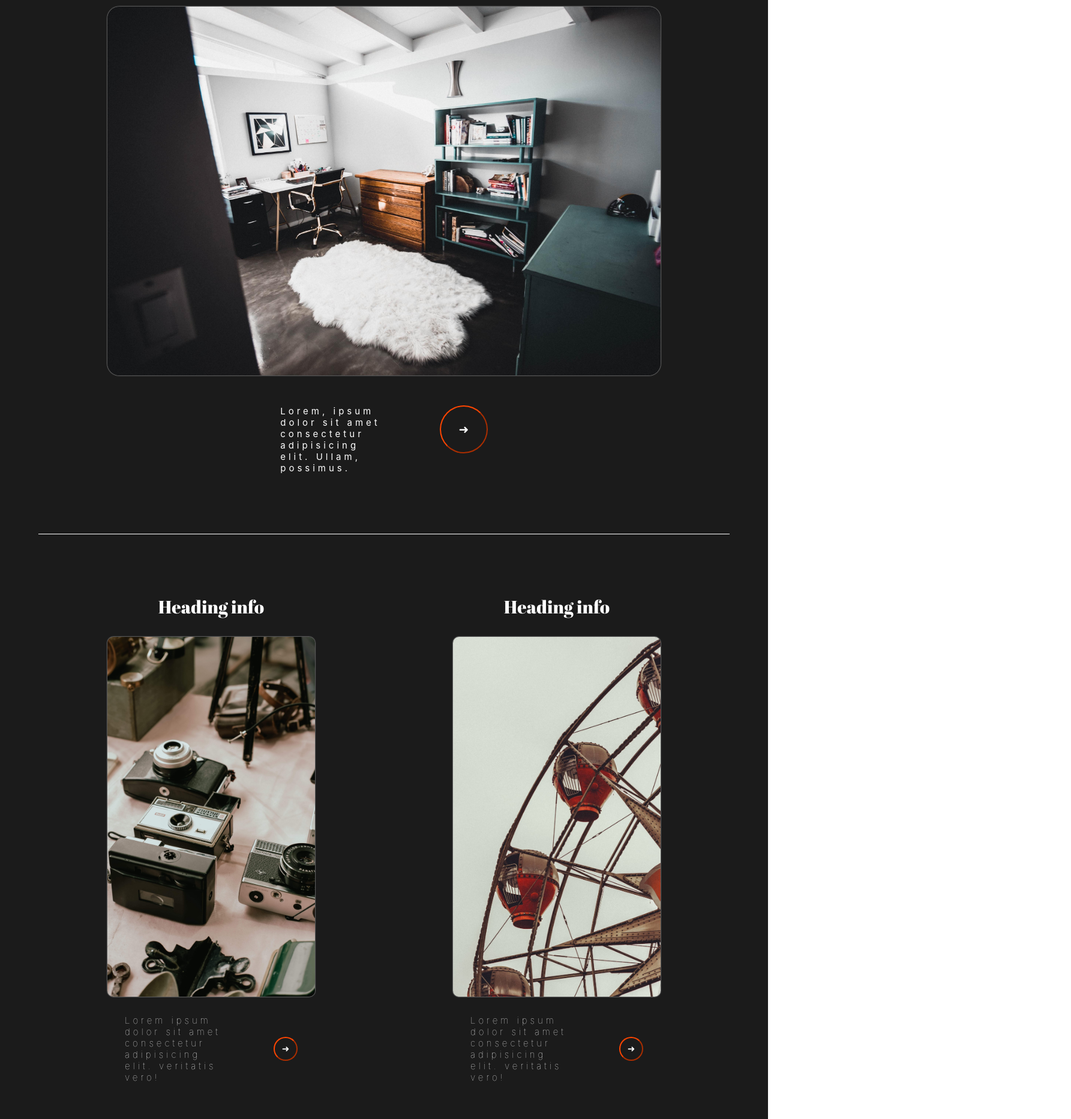
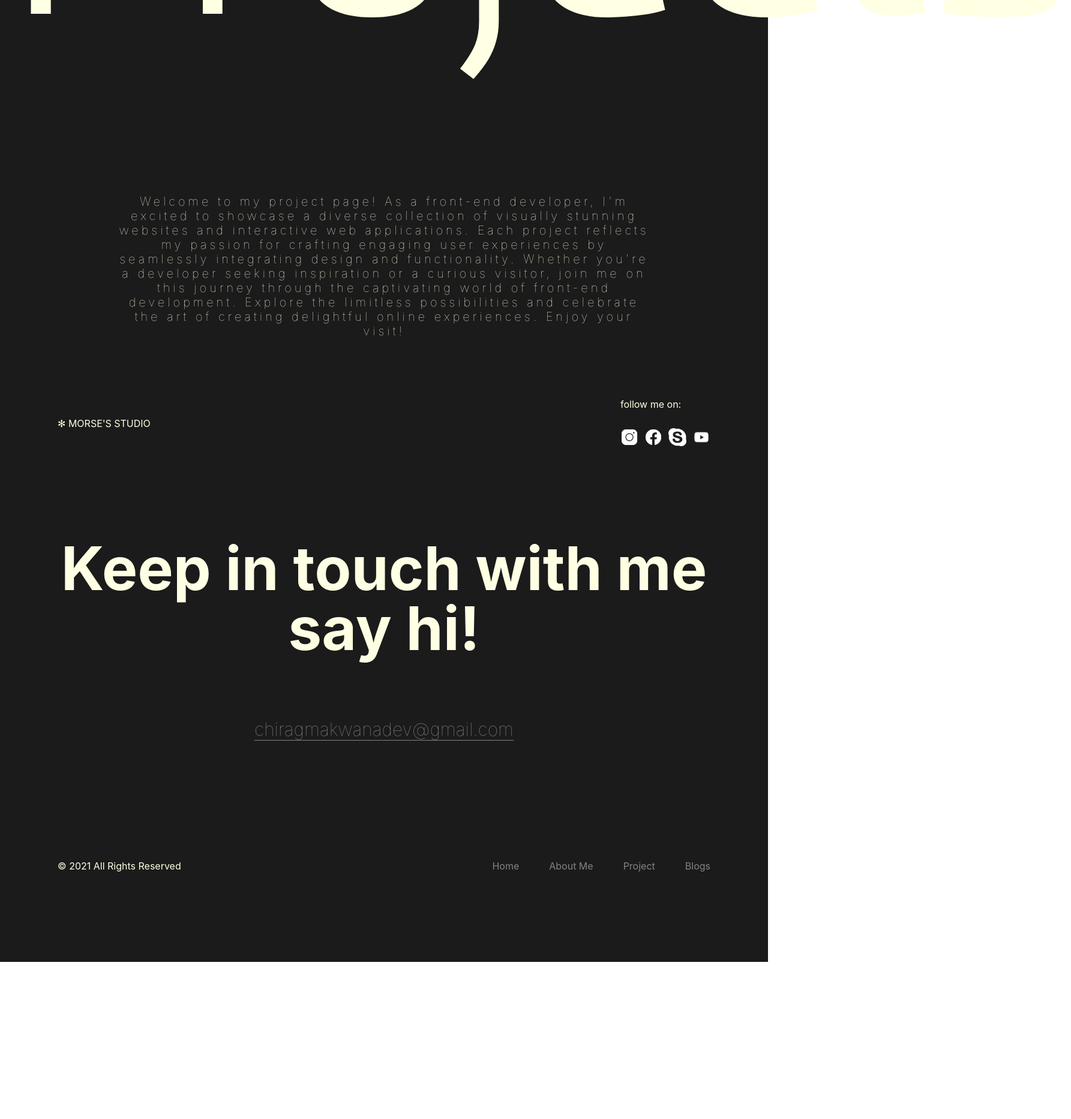
Before and after one commit to chiragmakwanadev/myportfolio, a React (Create React App) app: page /projects in a window 1280 px wide. Shown: the part 620-2486 px from the top of the page at 60% size, 1785 px wide, since content can reach past the window. After the commit the page ends 2224 px from the top, so only its background shows below. Built offline with nearby package versions, Linux system fonts and the light colour scheme; a web font is replaced by a local one.

Commit message:
draggable project

```diff
--- a/src/components/Home/MainPage.js
+++ b/src/components/Home/MainPage.js
@@ -178,6 +178,7 @@ const MainPageBtn = styled(MainButn)`
   width: 20%;
   align-items: center;
   color: black;
+  cursor: pointer;
 
   h2 {
     font-size: 16px;
--- a/src/components/Home/projects.js
+++ b/src/components/Home/projects.js
@@ -1,8 +1,8 @@
 import React from "react";
 import styled from "styled-components";
-import { MainButn } from "../../styles/commonStyle";
 import { HeaderStyle } from "../../styles/commonStyle";
 import { useNavigate } from "react-router-dom";
+import { Carousel } from "../../utils/Carousel";
 
 const Projects = () => {
   const navigate = useNavigate();
@@ -36,7 +36,9 @@ const Projects = () => {
             <ProButn onClick={handleClick}>VIEW PROJECT</ProButn>
           </div>
         </ProjectLeft>
-        <Right></Right>
+        <Right>
+          <Carousel />
+        </Right>
       </Bottom>
     </ProjectBody>
   );
@@ -119,7 +121,7 @@ const Bottom = styled.div`
   width: 90%;
   margin: auto;
   flex-direction: row;
-  padding-bottom: 150px;
+  padding: 100px 0px;
 
   @media (max-width: 1080px) {
     flex-direction: column-reverse;
@@ -149,7 +151,6 @@ const ProjectLeft = styled.div`
 const Right = styled.div`
   display: flex;
   width: 60%;
-  margin: auto;
 
   @media (max-width: 425px) {
     width: 90%;
--- /dev/null
+++ b/src/data/CaraImages.js
@@ -0,0 +1,29 @@
+export const images = [
+  {
+    image: "/images/image2/project1.jpg",
+  },
+  {
+    image: "/images/image2/project2.jpg",
+  },
+  {
+    image: "/images/image2/project3.jpg",
+  },
+  {
+    image: "/images/image2/project4.jpg",
+  },
+  {
+    image: "/images/image2/project4.jpg",
+  },
+  {
+    image: "/images/image2/project4.jpg",
+  },
+  {
+    image: "/images/image2/project4.jpg",
+  },
+  {
+    image: "/images/image2/project4.jpg",
+  },
+  {
+    image: "/images/image2/project4.jpg",
+  },
+];
--- a/src/pages/ProjectsMain.js
+++ b/src/pages/ProjectsMain.js
@@ -1,54 +1,24 @@
 import React from "react";
-import { MainQuote } from "../styles/commonStyle";
+
 import styled from "styled-components";
 
 const Projects1 = () => {
   return (
     <ProjectMain>
       <ProjectUpper>
-        <MainQuote colorStyle="white">
-          <div>My Projects</div>
-        </MainQuote>
+        <Quote>Projects</Quote>
         <UpperContext>
-          Perfection is achieved not when there is nothing more to add, but
-          rather when there is nothing more to take away.
+          Welcome to my project page! As a front-end developer, I'm excited to
+          showcase a diverse collection of visually stunning websites and
+          interactive web applications. Each project reflects my passion for
+          crafting engaging user experiences by seamlessly integrating design
+          and functionality. Whether you're a developer seeking inspiration or a
+          curious visitor, join me on this journey through the captivating world
+          of front-end development. Explore the limitless possibilities and
+          celebrate the art of creating delightful online experiences. Enjoy
+          your visit!
         </UpperContext>
       </ProjectUpper>
-      <ProjectBody1>
-        <HeaderInfo>Heading info</HeaderInfo>
-        <ProImg src="../images/image2/proimg.jpg" alt="" />
-        <Info>
-          <InfoHead>
-            Lorem, ipsum dolor sit amet consectetur adipisicing elit. Ullam,
-            possimus.
-          </InfoHead>
-          <Projectbutton>➜</Projectbutton>
-        </Info>
-      </ProjectBody1>
-      <ProjectBody2>
-        <ProBody2>
-          <HeadInfo>Heading info</HeadInfo>
-          <ProImg2 src="../images/image2/proimg2.jpg" alt="" />
-          <ImgFooter>
-            <ProInfo2>
-              Lorem ipsum dolor sit amet consectetur adipisicing elit. veritatis
-              vero!
-            </ProInfo2>
-            <ProBtn>➜</ProBtn>
-          </ImgFooter>
-        </ProBody2>
-        <ProBody2>
-          <HeadInfo>Heading info</HeadInfo>
-          <ProImg2 src="../images/image2/proimg3.jpg" alt="" />
-          <ImgFooter>
-            <ProInfo2>
-              Lorem ipsum dolor sit amet consectetur adipisicing elit. veritatis
-              vero!
-            </ProInfo2>
-            <ProBtn>➜</ProBtn>
-          </ImgFooter>
-        </ProBody2>
-      </ProjectBody2>
     </ProjectMain>
   );
 };
@@ -64,220 +34,25 @@ const ProjectMain = styled.div`
 `;
 
 const ProjectUpper = styled.div`
-  width: 70%;
+  width: 100%;
   margin: auto;
   text-align: center;
+  justify-content: center;
 `;
 
 const UpperContext = styled.div`
-  color: white;
+  color: #ffffe3;
+  margin: auto;
   padding-top: 50px;
   font-size: 20px;
   font-weight: 100;
   letter-spacing: 5px;
+  width: 70%;
+  padding-top: 200px;
 `;
 
-const ProjectBody1 = styled.div`
-  display: flex;
-  margin: auto;
-  width: 90%;
-  flex-direction: column;
-  align-items: center;
-  padding-top: 100px;
-  padding-bottom: 50px;
-  border-bottom: 1px solid white;
-
-  @media (max-width: 425px) {
-    width: 80%;
-    padding-bottom: 50px;
-  }
+const Quote = styled.h1`
+  color: #ffffe3;
+  font-size: 500px;
+  font-family: "Exo 2", sans-serif;
 `;
-const ProImg = styled.img`
-  width: 80%;
-  object-fit: fill;
-  margin-top: 30px;
-  border-radius: 20px;
-  box-shadow: 0px 0px 2px white;
-
-  @media (max-width: 425px) {
-    width: 80%;
-    height: 250px;
-  }
-`;
-const HeaderInfo = styled.div`
-  font-size: 60px;
-  font-family: "Abril Fatface";
-  color: white;
-
-  @media (max-width: 425px) {
-    font-size: 20px;
-  }
-`;
-const Info = styled.div`
-  display: flex;
-  width: 30%;
-  margin-top: 50px;
-  justify-content: space-between;
-
-  @media (max-width: 1080px) {
-    width: 50%;
-  }
-  @media (max-width: 425px) {
-    width: 90%;
-  }
-`;
-const InfoHead = styled.div`
-  width: 50%;
-  font-size: 15px;
-  letter-spacing: 5px;
-  color: white;
-  margin-bottom: 50px;
-
-  @media (max-width: 1080px) {
-    width: 70%;
-    font-size: 13px;
-  }
-
-  @media (max-width: 425px) {
-    font-size: 10px;
-    font-weight: 100;
-  }
-`;
-const Projectbutton = styled.button`
-  border-radius: 50%;
-  width: 80px;
-  height: 80px;
-  font-size: 20px;
-  color: white;
-  background-color: rgb(27, 27, 27);
-  border-color: orangered;
-
-  &:hover {
-    color: black;
-    background-color: white;
-    transition-duration: 0.5s;
-    transition-delay: 0.1s;
-  }
-
-  @media (max-width: 768px) {
-    width: 50px;
-    height: 50px;
-    font-size: 15px;
-  }
-`;
-
-const ProjectBody2 = styled.div`
-  display: flex;
-  width: 90%;
-  margin: auto;
-  padding-top: 100px;
-  padding-bottom: 100px;
-  border-bottom: 1px solid white;
-
-  @media (max-width: 425px) {
-    flex-direction: column;
-  }
-`;
-const ProBody2 = styled.div`
-  width: 50%;
-  margin: auto;
-  display: flex;
-  flex-direction: column;
-  align-items: center;
-
-  @media (max-width: 425px) {
-    width: 80%;
-    padding-bottom: 50px;
-  }
-`;
-const ProInfo2 = styled.div`
-  width: 60%;
-  font-size: 15px;
-  letter-spacing: 5px;
-  color: white;
-  font-weight: 100;
-  text-align: left;
-
-  @media (max-width: 1080px) {
-    width: 80%;
-    font-size: 13px;
-  }
-
-  @media (max-width: 425px) {
-    width: 90%;
-    font-size: 10px;
-  }
-`;
-
-const HeadInfo = styled.div`
-  font-family: "Abril Fatface";
-  font-size: 30px;
-  color: white;
-  margin-bottom: 30px;
-
-  @media (max-width: 768px) {
-    font-size: 20px;
-  }
-
-  @media (max-width: 425px) {
-    font-size: 15px;
-  }
-`;
-
-const ProImg2 = styled.img`
-  width: 60%;
-  object-fit: cover;
-  height: 600px;
-  border-radius: 10px;
-  box-shadow: 0px 0px 2px white;
-  margin-bottom: 30px;
-
-  @media (max-width: 1080px) {
-    width: 70%;
-    height: 400px;
-  }
-
-  @media (max-width: 768px) {
-    width: 80%;
-    height: 300px;
-  }
-
-  @media (max-width: 425px) {
-    width: 80%;
-    height: 250px;
-  }
-`;
-
-const ProBtn = styled.button`
-  border-radius: 50%;
-  width: 40px;
-  height: 40px;
-  font-size: 15px;
-  font-weight: 100;
-  color: white;
-  background-color: rgb(27, 27, 27);
-  border-color: orangered;
-
-  &:hover {
-    color: black;
-    background-color: white;
-    transition-duration: 0.5s;
-    transition-delay: 0.1s;
-  }
-`;
-
-const ImgFooter = styled.div`
-  display: flex;
-  flex-direction: row;
-  align-items: center;
-  width: 50%;
-  justify-content: space-between;
-
-  @media (max-width: 768px) {
-    width: 70%;
-  }
-
-  @media (max-width: 425px) {
-    width: 90%;
-  }
-`;
--- /dev/null
+++ b/src/utils/Carousel.js
@@ -0,0 +1,64 @@
+import React from "react";
+import { motion } from "framer-motion";
+import { useRef, useEffect, useState } from "react";
+import styled from "styled-components";
+import { images } from "../data/CaraImages";
+
+export const Carousel = () => {
+  const [width, setWidth] = useState(0);
+  const cara = useRef();
+
+  useEffect(() => {
+    setWidth(cara.current.scrollWidth - cara.current.offsetWidth);
+    console.log(cara.current.scrollWidth, cara.current.offsetWidth);
+  }, []);
+
+  return (
+    <Wrapper>
+      <CarouselWrapper ref={cara}>
+        <InnerCarousel drag="x" dragConstraints={{ left: -width, right: 0 }}>
+          {images.map((image) => {
+            return (
+              <Item key={image}>
+                <img src={image.image} alt="" />
+              </Item>
+            );
+          })}
+        </InnerCarousel>
+      </CarouselWrapper>
+    </Wrapper>
+  );
+};
+
+const Wrapper = styled.div`
+  width: 100%;
+`;
+const CarouselWrapper = styled(motion.div)`
+  height: 100%;
+  overflow: hidden;
+  cursor: grab;
+`;
+const InnerCarousel = styled(motion.div)`
+  display: flex;
+  align-items: center;
+  height: 100%;
+  gap: 30px;
+`;
+const Item = styled(motion.div)`
+  /* height: 500px;
+  min-width: 33%; */
+  position: relative;
+  width: 300px;
+  height: 100%;
+  flex-shrink: 0;
+
+  img {
+    position: absolute;
+    inset: 0;
+    width: 100%;
+    height: 100%;
+    object-fit: cover;
+    border-radius: 20px;
+    pointer-events: none;
+  }
+`;
```
Also changed, not shown: 1 other file (tests, documents, lock files or other folders).
